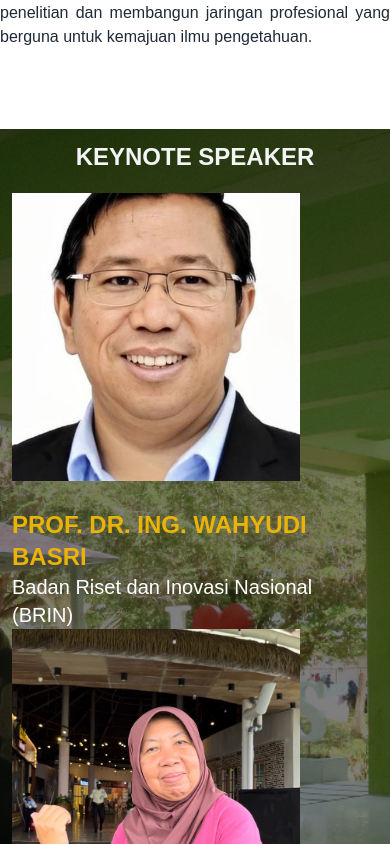
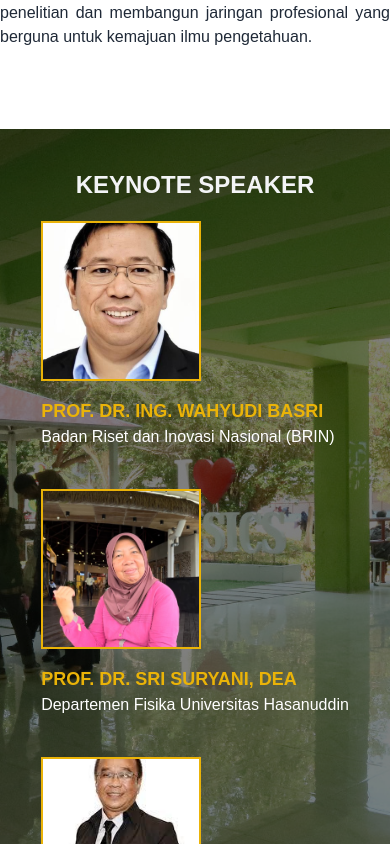
Before and after one commit to rid333/snf, a SvelteKit app: page / in a window 390 px wide. Shown: the part 3360-4204 px from the top of the page. Built offline with nearby package versions, Linux system fonts and the light colour scheme; a web font is replaced by a local one.

Commit message:
Updated ui

```diff
--- a/src/routes/+page.svelte
+++ b/src/routes/+page.svelte
@@ -163,7 +163,7 @@
 
     <!-- Keynote Speaker Section -->
     <div
-        class="relative flex flex-col justify-center items-center p-3 lg:px-20 lg:py-20"
+        class="relative flex flex-col justify-center items-center p-10 lg:px-20 lg:py-20"
     >
         <div class="bg-black opacity-50 absolute inset-0 z-10"></div>
         <img
@@ -172,25 +172,25 @@
             class="absolute inset-0 w-full h-full object-cover z-0"
         />
         <h1
-            class="mb-5 text-2xl lg:text-4xl font-extrabold text-gray-100 mb-20 uppercase z-10"
+            class="mb-5 text-2xl lg:text-4xl font-extrabold text-gray-100 lg:mb-20 uppercase z-10"
         >
             Keynote Speaker
         </h1>
-        <div class="flex flex-col lg:flex-row gap-x-10 z-10">
+        <div class="flex flex-col lg:flex-row gap-x-10 gap-y-10 z-10">
             {#each speakers as speaker}
-                <div class="flex flex-col gap-y-4">
+                <div class="flex flex-col gap-y-4 justify-center">
                     <img
                         src={speaker.image}
                         alt={speaker.name}
-                        class="w-72 h-72 object-cover mb-3 lg:mb-0"
+                        class="w-40 h-40 lg:w-72 lg:h-72 object-cover lg:mb-0 border-2 border-yellow-500"
                     />
                     <div>
                         <p
-                            class="font-extrabold text-2xl text-yellow-500 uppercase"
+                            class="font-extrabold text-lg lg:text-2xl text-yellow-500 uppercase"
                         >
                             {speaker.name}
                         </p>
-                        <p class="text-white font-medium text-xl">
+                        <p class="text-white font-medium text-base lg:text-xl">
                             {speaker.title}
                         </p>
                     </div>
```
